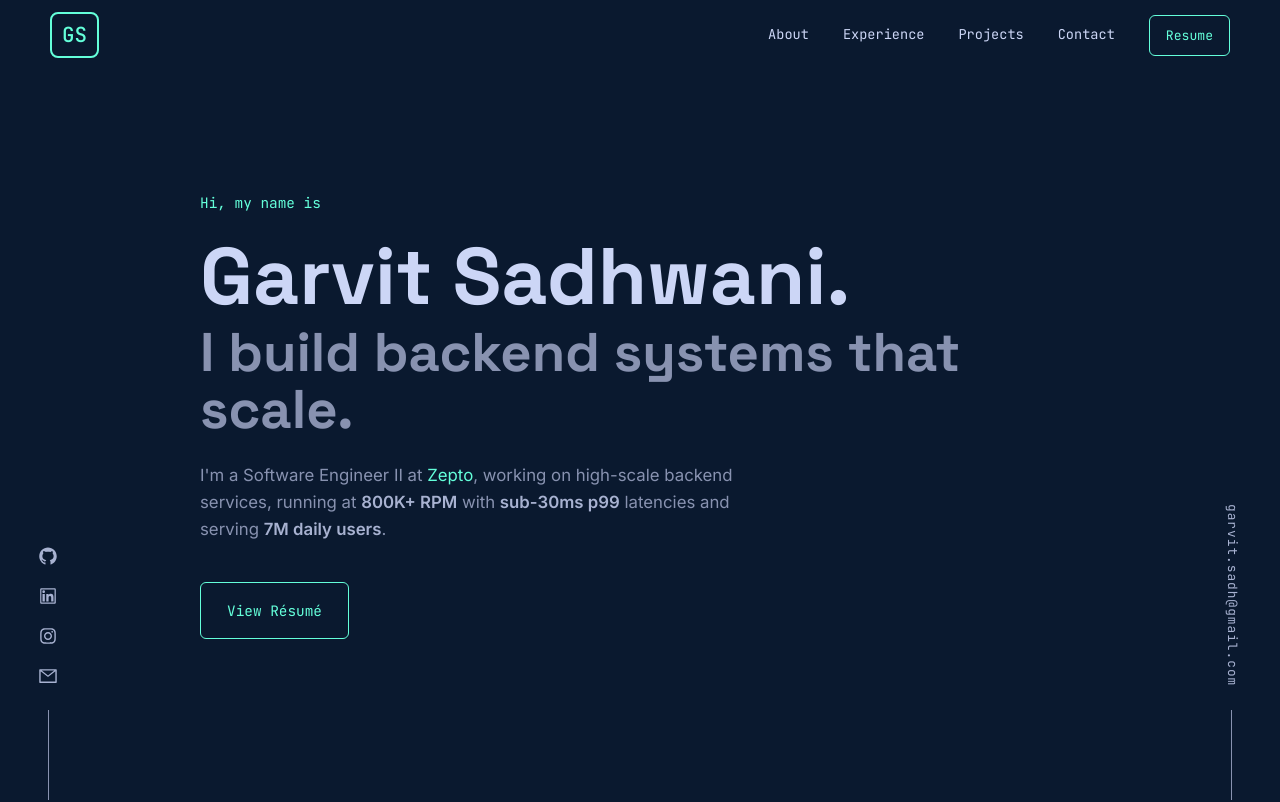
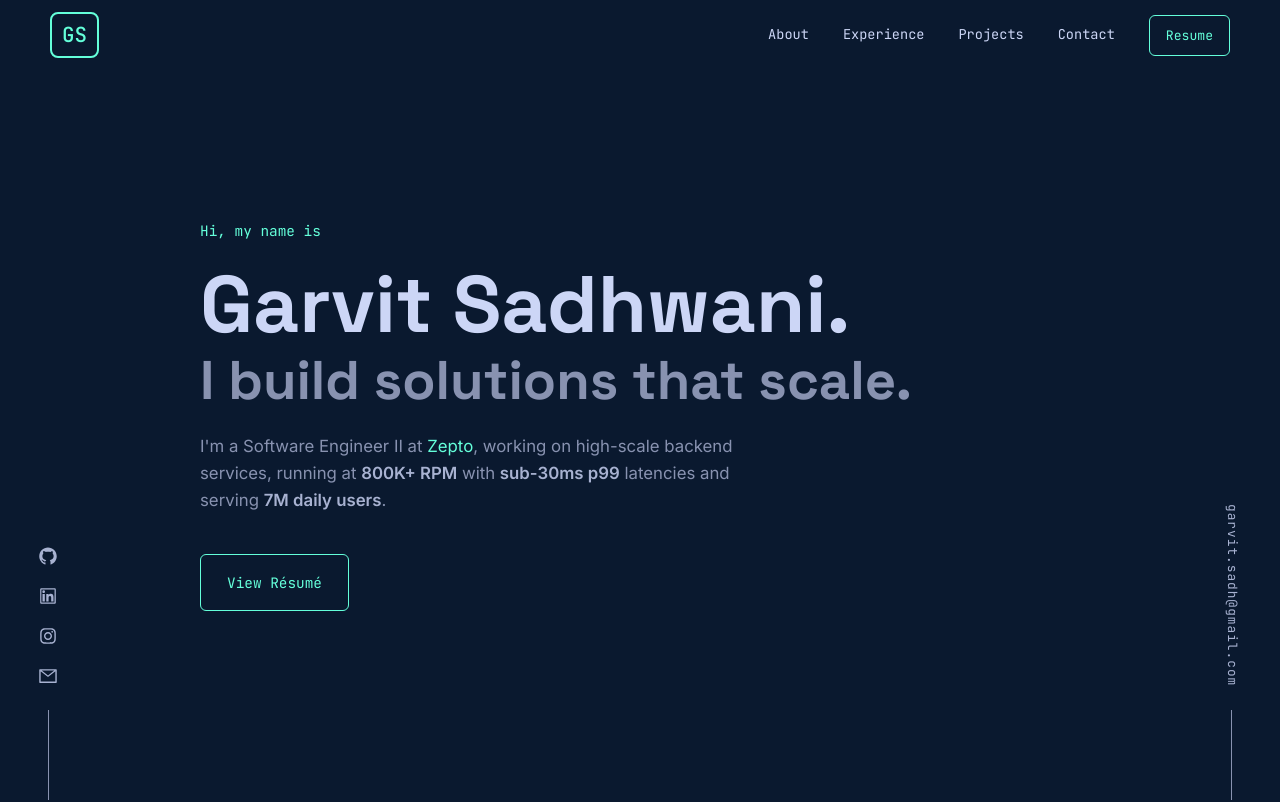
Before and after one commit to GarvitSadhwani/garvitsadhwani.github.io, a React (Create React App) app: page / in a window 1280 px wide. Shown: the top 802 px of the page. Built offline with nearby package versions, Linux system fonts and the light colour scheme.

Commit message:
Update landing subtext

```diff
--- a/src/pages/Landing.js
+++ b/src/pages/Landing.js
@@ -32,7 +32,7 @@ function Landing() {
         <div className="hero-inner">
           <p className="mono-eyebrow">Hi, my name is</p>
           <h1 className="hero-name">Garvit Sadhwani.</h1>
-          <h2 className="hero-tagline">I build backend systems that scale.</h2>
+          <h2 className="hero-tagline">I build solutions that scale.</h2>
           <p className="hero-sub">
             I'm a Software Engineer II at <span className="accent-text">Zepto</span>, working on
             high-scale backend services, running at <strong>800K+ RPM</strong> with{' '}
```
